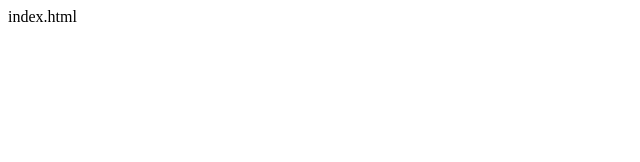
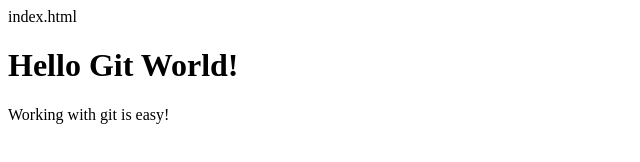
Before and after one commit to Cansu35/GitHubMasterClass, a plain HTML site: page index.html in a window 1280 px wide. Shown: the whole page, without its empty margins (0-640 px from the left). Drawn offline with Linux system fonts and the light colour scheme.

Commit message:
Add Div and p

```diff
--- a/index.html
+++ b/index.html
@@ -1 +1,6 @@
 index.html
+<h1>Hello Git World!</h1>
+
+<div>
+	<p>Working with git is easy!</p>
+</div>
```
